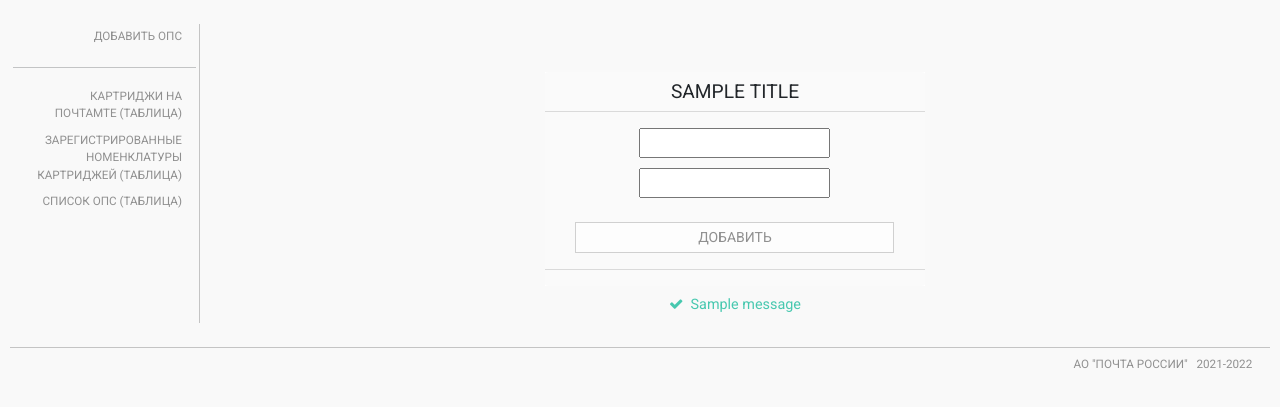
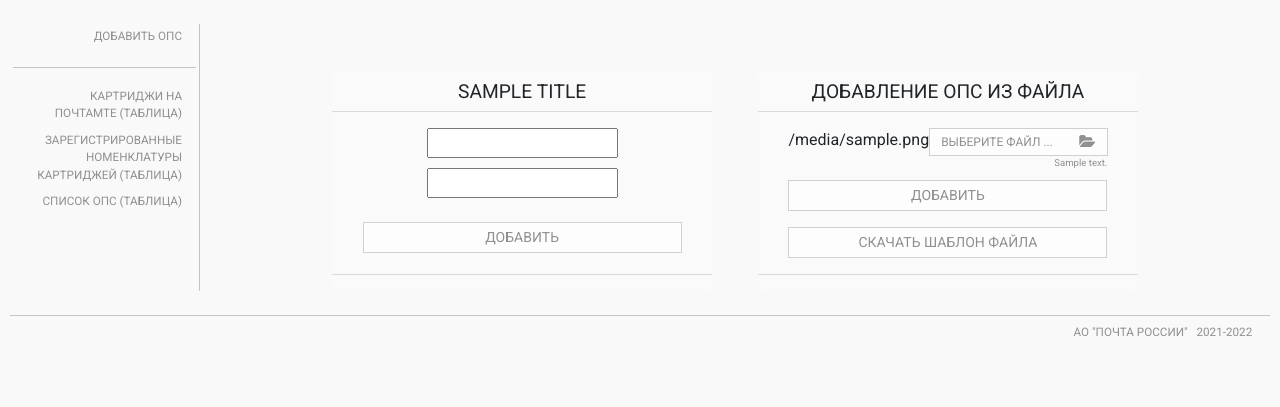
Before and after one commit to palladine/uchet_rashod, a Django app: template templates/addops.html in a window 1280 px wide. Shown: the part 70-477 px from the top of the page. Run offline with Django 3.2, Linux system fonts and the light colour scheme; the template is opened without the code that fills it: most values are stand-ins (such as "Sample title", 1, 10 or a date in 2020); one stand-in notice (Sample message) is shown; form fields are guessed from the names that the template uses.

Commit message:
17.03.22

```diff
--- a/templates/addcartridge.html
+++ b/templates/addcartridge.html
@@ -49,7 +49,6 @@
 
                 </div>
             </div>
-
 
             <div class="col-1"></div>
 
--- a/templates/addops.html
+++ b/templates/addops.html
@@ -4,7 +4,7 @@
 
     <div class="container-fluid">
         <div class="row mt-5">
-            <div class="col-4"></div>
+            <div class="col"></div>
             <div class="col-4 d-flex justify-content-center">
                 <div class="card text-center">
                     <h4 class="card-header text-uppercase">{{ title }}</h4>
@@ -30,7 +30,7 @@
                                 {{ form.address }}
                             </div>
 
-                            <button class="btn btn-outline-primary btn-sm col-12 shadow-none" type="submit">
+                            <button class="btn btn-outline-primary btn-sm col-12 shadow-none" name='single_ops' type="submit">
                                 ДОБАВИТЬ
                             </button>
                         </form>
@@ -42,24 +42,58 @@
 
                 </div>
             </div>
-            <div class="col-4"></div>
+
+            <div class="col-1"></div>
+
+            <div class="col-4 d-flex justify-content-center">
+                <div class="card text-center">
+                     <h4 class="card-header text-uppercase">Добавление опс из файла</h4>
+
+                     <div class="card-body d-flex justify-content-center">
+                        <form enctype="multipart/form-data" action="{% url 'add_ops' %}" method="post" class="col-11" novalidate>
+                            {% csrf_token %}
+                            <div class="mb-3">
+                                <div class="input-group">
+                                    {{ form_multy_ops.file }}
+                                    <input type="text" id='textfile' autocomplete="off" class="form-control form-control-sm" placeholder = 'ВЫБЕРИТЕ ФАЙЛ ...'/>
+                                    <label class='labelfile' for='file'><span class="icon-inside"><i class="fa fa-folder-open"></i></span></label>
+                                </div>
+                                <p class="ht">{{ form_multy_ops.file.help_text }}</p>
+                            </div>
+
+                             <button class="btn btn-outline-primary btn-sm col-12 shadow-none text-uppercase" name='multy_ops' type="submit">
+                                Добавить
+                             </button>
+
+                             <button class="btn btn-outline-primary btn-sm col-12 shadow-none text-uppercase mt-3" name='download_template_ops' type="submit">
+                                Скачать шаблон файла
+                             </button>
+                         </form>
+                     </div>
+
+                     <div class="card-footer"></div>
+
+                </div>
+            </div>
+
+            <div class="col"></div>
 
         </div>
 
         <div class="row md-5">
-            <div class="col-4"></div>
+            <div class="col"></div>
 
             <div class="col-4 d-flex justify-content-center text-center">
                 {% if messages %}
                     {% for message in messages %}
-                        {% if message.tags == 'success' %}
+                        {% if message.tags == 'single_ops success' %}
                             <div class="success mt-2 mb-2">
                                 <i class="fa fa-check"></i>&nbsp;
                                 {{ message|safe }}
                             </div>
                         {% endif %}
 
-                        {% if message.tags == 'error' %}
+                        {% if message.tags == 'single_ops error' %}
                             <div class="error mt-2 mb-2">
                                 <i class="fa fa-exclamation"></i>&nbsp;
                                 {{ message|safe }}
@@ -69,7 +103,31 @@
                 {% endif %}
             </div>
 
-            <div class="col-4"></div>
+            <div class="col-1"></div>
+
+            <div class="col-4 d-flex justify-content-center text-center">
+                    {% if messages %}
+                        {% for message in messages %}
+                                {% if message.tags == 'multy_ops success' or message.tags == 'download_template_ops success' %}
+                                    <div class="success mt-2 mb-2">
+                                        <i class="fa fa-check"></i>&nbsp;
+                                        {{ message|safe }}
+                                    </div>
+                                {% endif %}
+
+
+
+                                {% if message.tags == 'multy_ops error' or message.tags == 'download_template_ops error' %}
+                                    <div class="error mt-2 mb-2">
+                                        <i class="fa fa-exclamation"></i>&nbsp;
+                                        {{ message|safe }}
+                                    </div>
+                                {% endif %}
+                        {% endfor %}
+                    {% endif %}
+            </div>
+
+            <div class="col"></div>
         </div>
 
     </div>
```
Also changed, not shown: base/forms.py (+11 -0 lines), base/views.py (+73 -14 lines).
